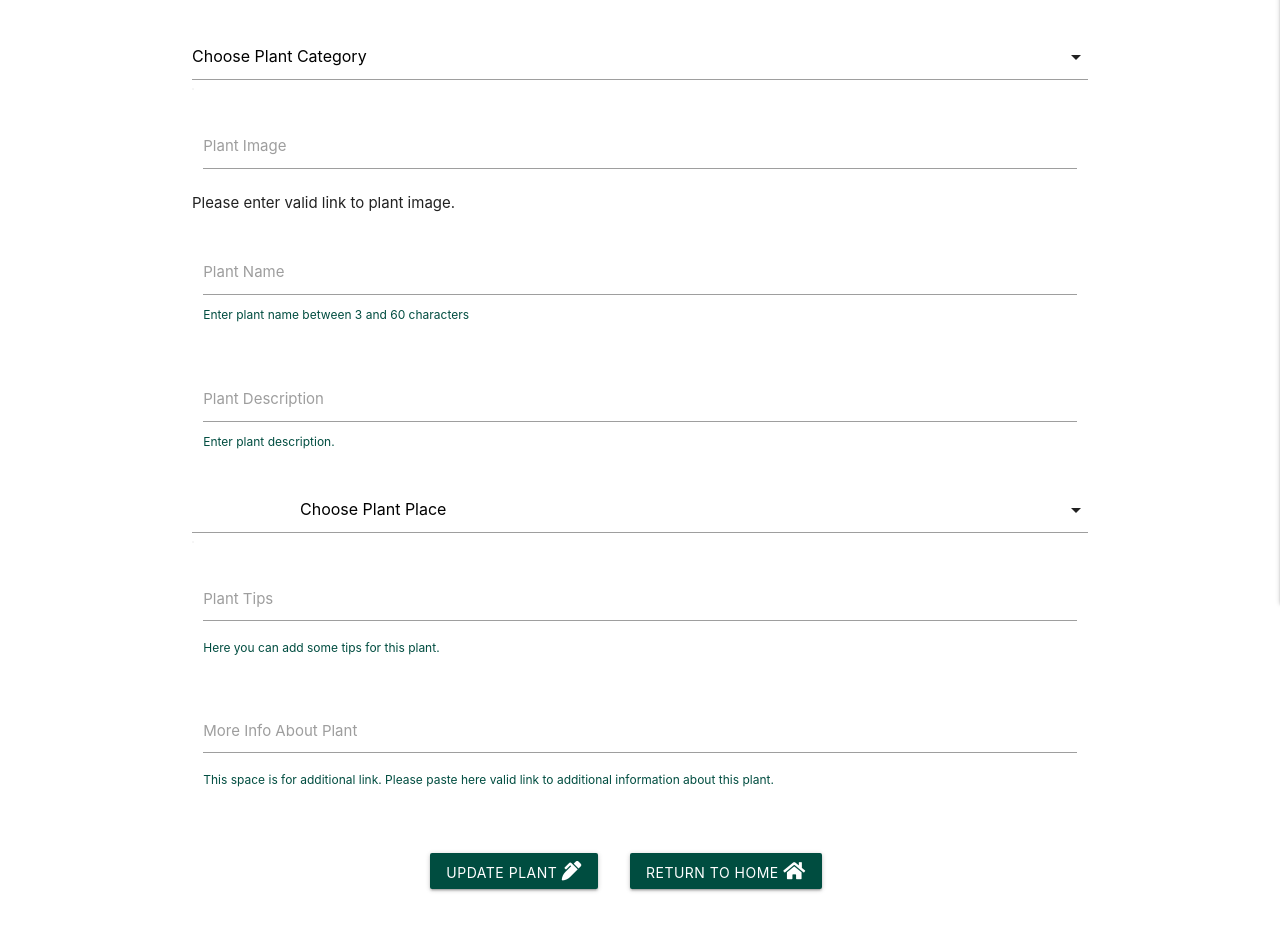
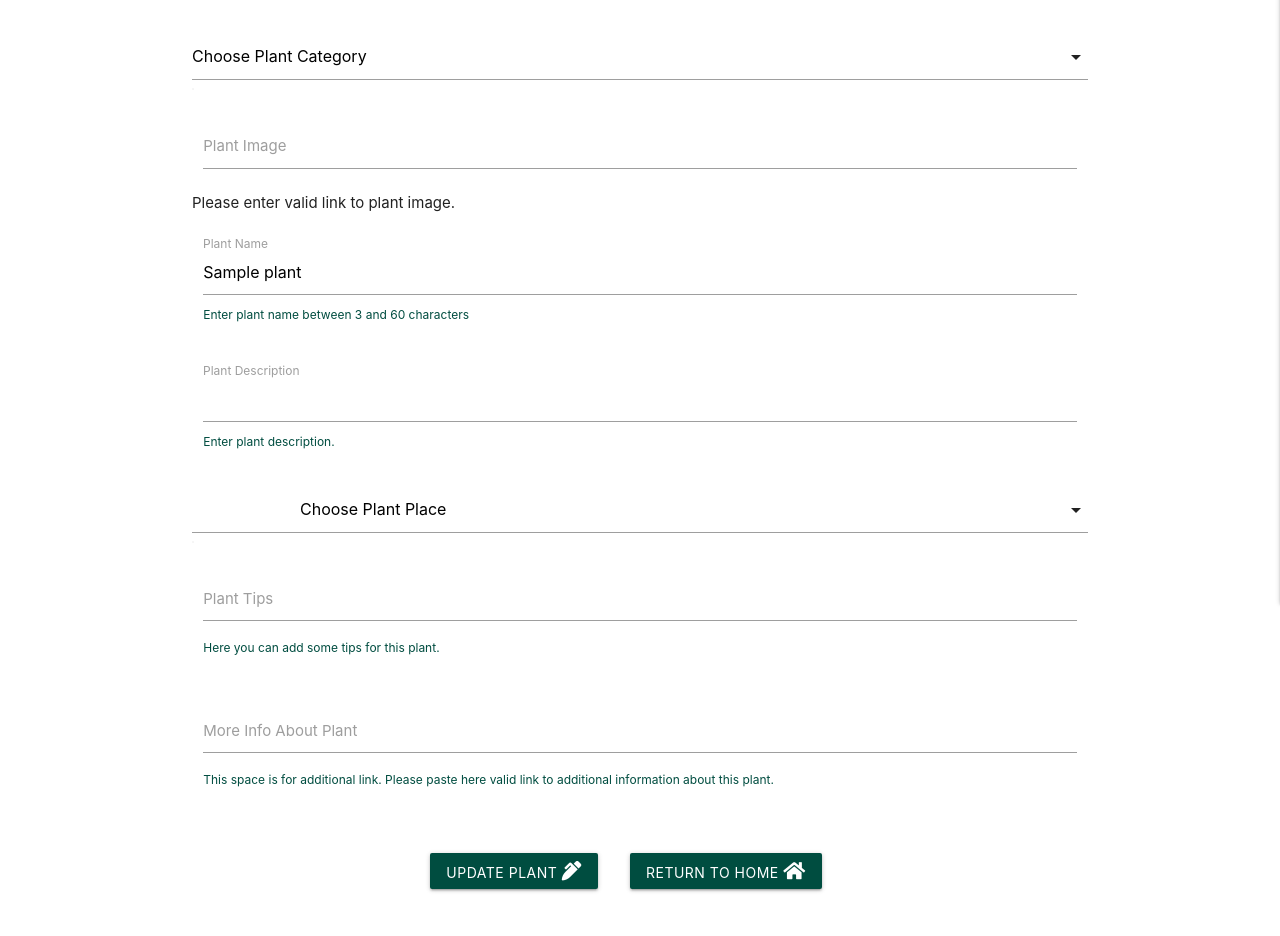
Before and after one commit to Code-Institute-Submissions/madatoo-backyard-plants-ms3_MayResub, a Flask app: template templates/edit_plant.html in a window 1280 px wide. Shown: the part 257-1193 px from the top of the page. Run offline with Flask 2, Linux system fonts and the light colour scheme; the template is opened without the code that fills it: most values are stand-ins (such as "Sample title", 1, 10 or a date in 2020); some libraries are stand-ins or nearby versions.

Commit message:
update the edit form to display the current value of plant

```diff
--- a/templates/all_plants.html
+++ b/templates/all_plants.html
@@ -48,11 +48,12 @@
                                 <span class="green-text"><strong>
                                 Description</strong></span>
                                 <p>{{plant.plant_description}}</p>
-                                <button class="btn waves-effect teal
+                                <a href="{{url_for('display_plant', plant_id=plant._id)}}" class="btn btn-success waves-effect waves-light teal darken-4 ">Read More<i class="fas fa-book-open"></i></a>
+                                <!--button class="btn waves-effect teal
                                 waves-light darken-4 card-button"
                                 type="submit">
                                 Read More <i class="fas fa-book-open"></i>
-                                </button>
+                                </button-->
                             </div>
                         </div>
                     </div>
--- a/templates/edit_plant.html
+++ b/templates/edit_plant.html
@@ -32,7 +32,7 @@
             <!--plant_name-->
             <div class="row">
                 <div class="input-field col s12">
-                    <input class="validate" id="plant_name" name="plant_name" type="text" minlength="3" maxlength="60" required>
+                    <input class="validate" id="plant_name" name="plant_name" type="text" minlength="3" value="{{plant.plant_name}}" maxlength="60" required>
                     <label for="plant_name">Plant Name</label>
                     <span class="helper-text" data-error="Please enter correct name." data-success="Correct Name.">Enter plant name between 3 and 60 characters</span>
                 </div>
@@ -40,7 +40,7 @@
             <!--plant_description-->
             <div class="row">
                 <div class="input-field col s12">
-                    <input id="plant_description" class="validate" type="text" name="plant_description"  minlength="3" data-length="2500" required >
+                    <input id="plant_description" class="validate" type="text" name="plant_description"  minlength="3" data-length="2500" required value={{plant.plant_description}}>
                     <label for="plant_description">Plant Description</label>
                     <span class="helper-text" data-error="Please enter plant description." data-success="Correct description.">Enter plant description.</span>
                 </div>
@@ -52,7 +52,7 @@
                         Choose Plant Place
                     </option>
                     {% for place in places %}
-                        <option value="{{ place.plant_place }}">
+                        <option value="{{place.plant_place}}">
                         {{place.plant_place}}</option>
                     {% endfor %}
                 </select>
@@ -61,7 +61,7 @@
             <!--plant_tips-->
             <div class="row">
                 <div class="input-field col s12">
-                    <textarea id="plant_tips" class="materialize-textarea" name="plant_tips" data-length="2500" required ></textarea>
+                    <textarea id="plant_tips" class="materialize-textarea" name="plant_tips" data-length="2500" required value="{{plant.plant_tips}}"></textarea>
                     <label for="plant_tips">Plant Tips</label>
                     <span class="helper-text" data-error="Please enter your tips." data-success="Correct Name.">Here you can add some tips for this plant.</span>
                 </div>
@@ -69,7 +69,7 @@
             <!--plant_more_info-->
             <div class="row">
                 <div class="input-field col s12">
-                    <textarea id="plant_more_info" class="materialize-textarea" name="plant_more_info" data-length="1000"></textarea>
+                    <textarea id="plant_more_info" class="materialize-textarea" name="plant_more_info" data-length="1000" value="{{plant.plant_more_info}}"></textarea>
                     <label for="plant_more_info">More Info About Plant </label>
                     <span class="helper-text" data-error="Please enter additional info about the plant." data-success="Correct Name.">This space is for additional link. Please paste here valid link to additional information about this plant. </span>
                 </div>
```
